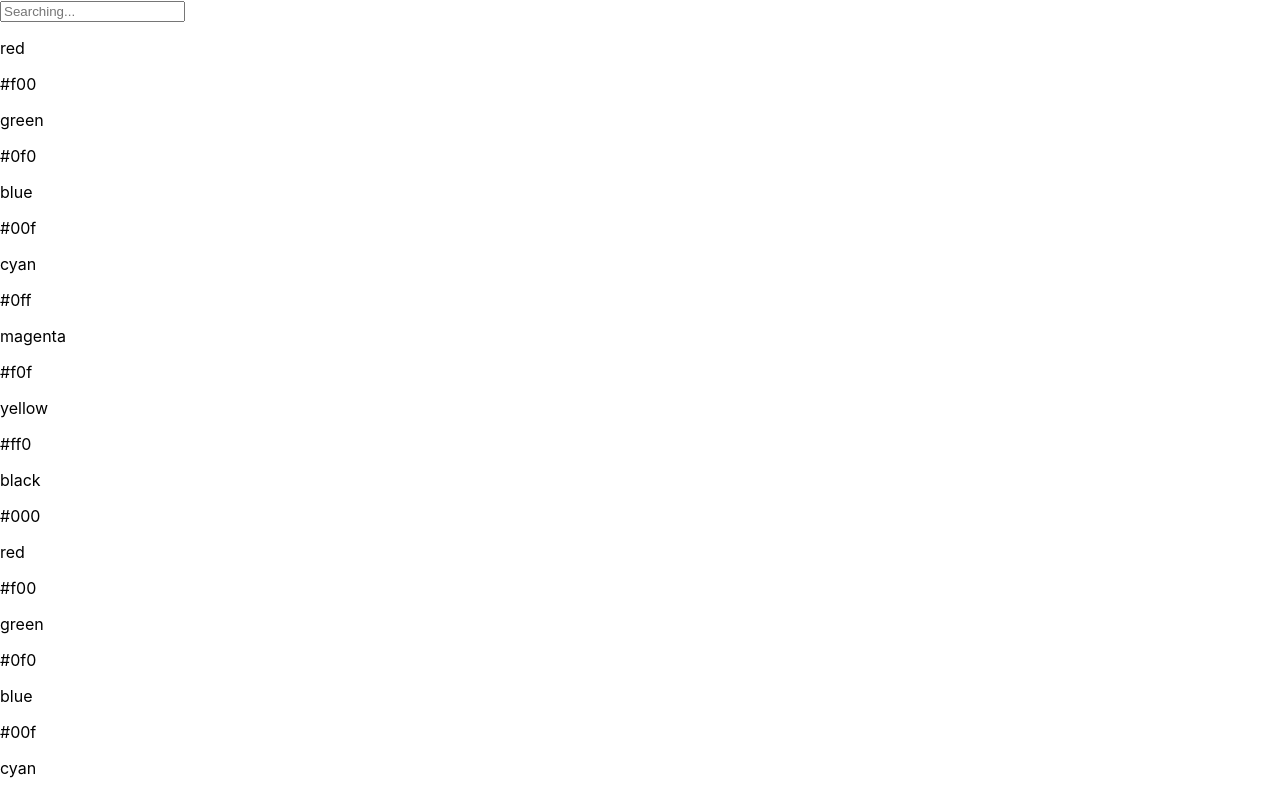
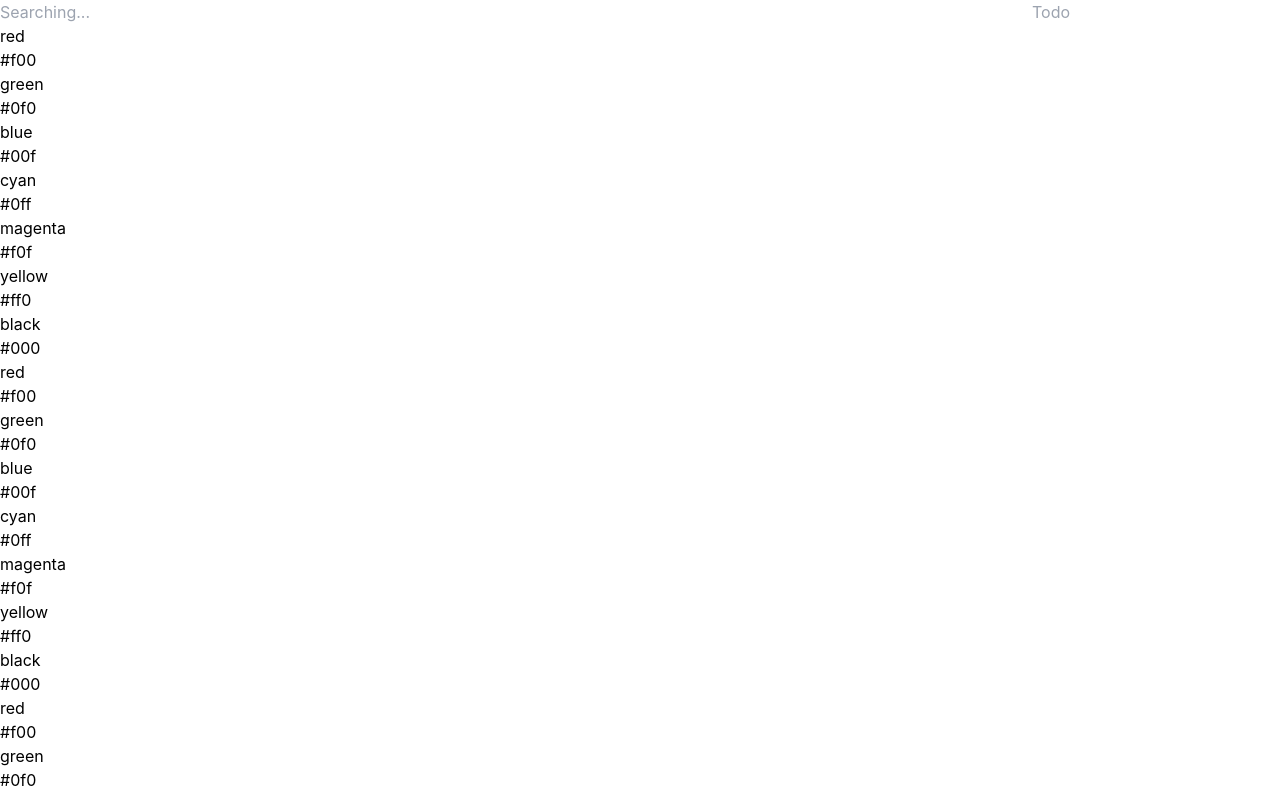
Before and after one commit to Arthur7711/Todo_18_redux, a React (Create React App) app: page / in a window 1280 px wide. Shown: the top 795 px of the page. Built offline with nearby package versions, Linux system fonts and the light colour scheme.

Commit message:
feat:(connecting tailwind)

```diff
--- a/package.json
+++ b/package.json
@@ -36,5 +36,8 @@
       "last 1 firefox version",
       "last 1 safari version"
     ]
+  },
+  "devDependencies": {
+    "tailwindcss": "^3.0.23"
   }
 }
--- a/src/App.js
+++ b/src/App.js
@@ -3,7 +3,7 @@ import Todo from "./components/todo/Todo";
 
 function App() {
   return (
-    <div className="App">
+    <div className="flex justify-between">
       <SearchComponent />
       <Todo />
     </div>
--- a/src/components/todo/Todo.jsx
+++ b/src/components/todo/Todo.jsx
@@ -1,10 +1,10 @@
-import React from 'react'
+import React from "react";
 
 export default function Todo() {
   return (
     <div>
-        <input />
-        <p></p>
+      <input type="text" placeholder="Todo" />
+      <p></p>
     </div>
-  )
+  );
 }
--- /dev/null
+++ b/tailwind.config.js
@@ -0,0 +1,7 @@
+module.exports = {
+  content: ["./src/**/*.{html,js}"],
+  theme: {
+    extend: {},
+  },
+  plugins: [],
+};
```
Also changed, not shown: src/index.css (+7 -3 lines), 1 other file (tests, documents, lock files or other folders).
